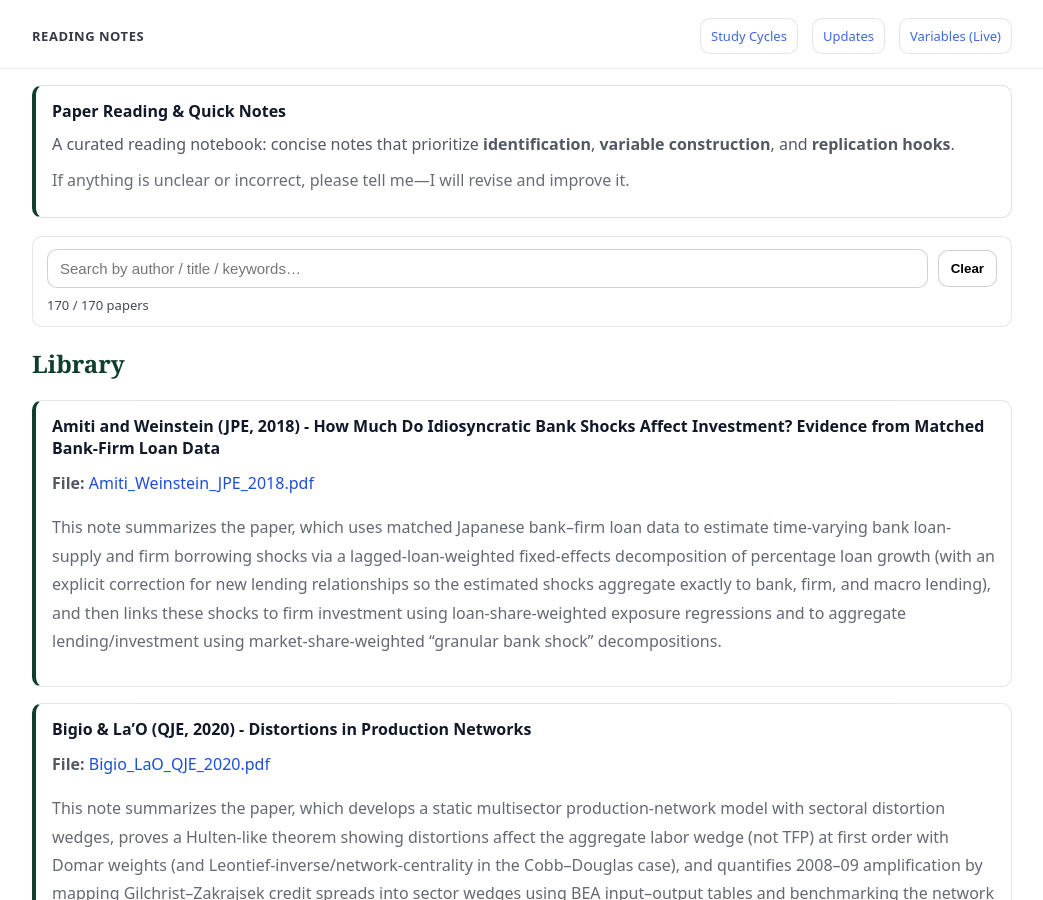
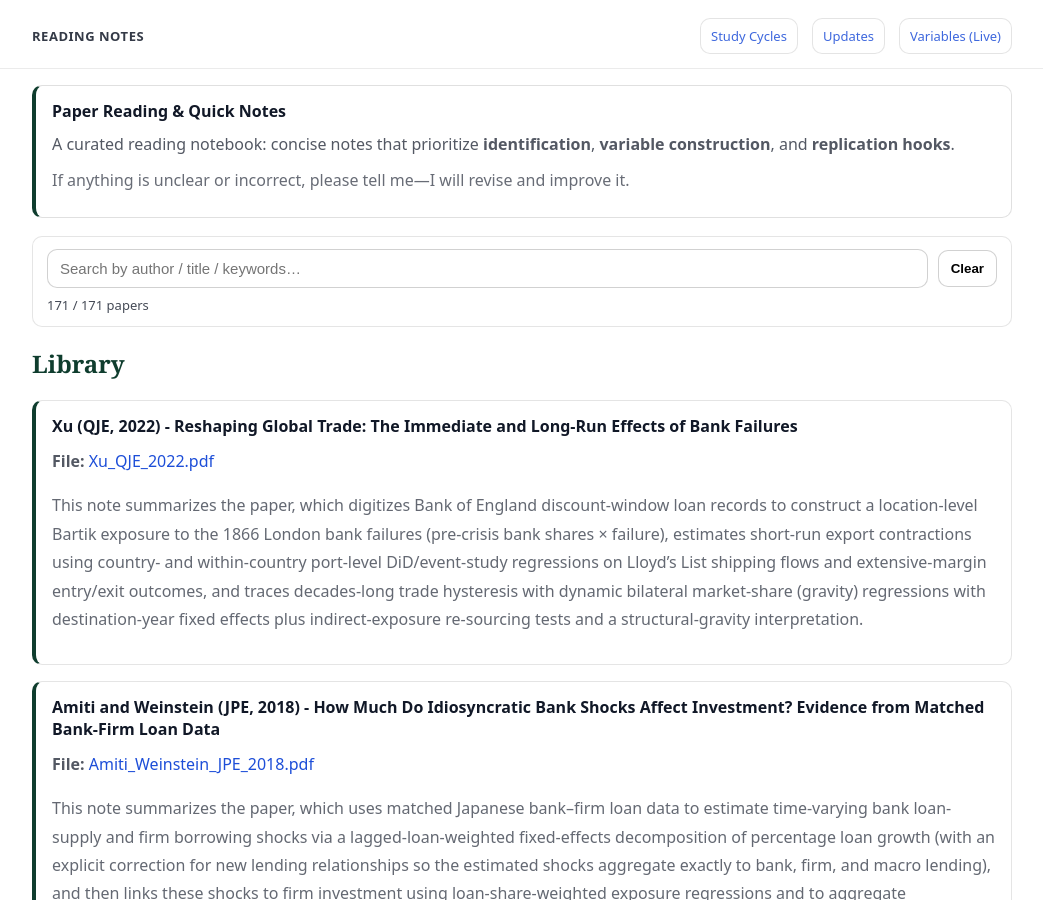
Before and after one commit to yaxinzn/study-archive, a Jekyll site: the page built from reading/index.md, in a window 1280 px wide and 900 px high. Shown: the whole window, without its empty margins (118-1161 px from the left). Built offline with Jekyll 4.4.1, drawn with Linux system fonts in a browser that asks for light colours.

Commit message:
Reading: add/update Xu_QJE_2022.pdf

```diff
--- a/_data/reading.yml
+++ b/_data/reading.yml
@@ -1,3 +1,7 @@
+- title: "Xu (QJE, 2022) - Reshaping Global Trade: The Immediate and Long-Run Effects of Bank Failures"
+  file: "Xu_QJE_2022.pdf"
+  desc: "This note summarizes the paper, which digitizes Bank of England discount-window loan records to construct a location-level Bartik exposure to the 1866 London bank failures (pre-crisis bank shares × failure), estimates short-run export contractions using country- and within-country port-level DiD/event-study regressions on Lloyd’s List shipping flows and extensive-margin entry/exit outcomes, and traces decades-long trade hysteresis with dynamic bilateral market-share (gravity) regressions with destination-year fixed effects plus indirect-exposure re-sourcing tests and a structural-gravity interpretation."
+
 - title: "Amiti and Weinstein (JPE, 2018) - How Much Do Idiosyncratic Bank Shocks Affect Investment? Evidence from Matched Bank-Firm Loan Data"
   file: "Amiti_Weinstein_JPE_2018.pdf"
   desc: "This note summarizes the paper, which uses matched Japanese bank–firm loan data to estimate time‐varying bank loan-supply and firm borrowing shocks via a lagged-loan-weighted fixed-effects decomposition of percentage loan growth (with an explicit correction for new lending relationships so the estimated shocks aggregate exactly to bank, firm, and macro lending), and then links these shocks to firm investment using loan-share-weighted exposure regressions and to aggregate lending/investment using market-share-weighted “granular bank shock” decompositions."
```
Also changed, not shown: 1 other file.
